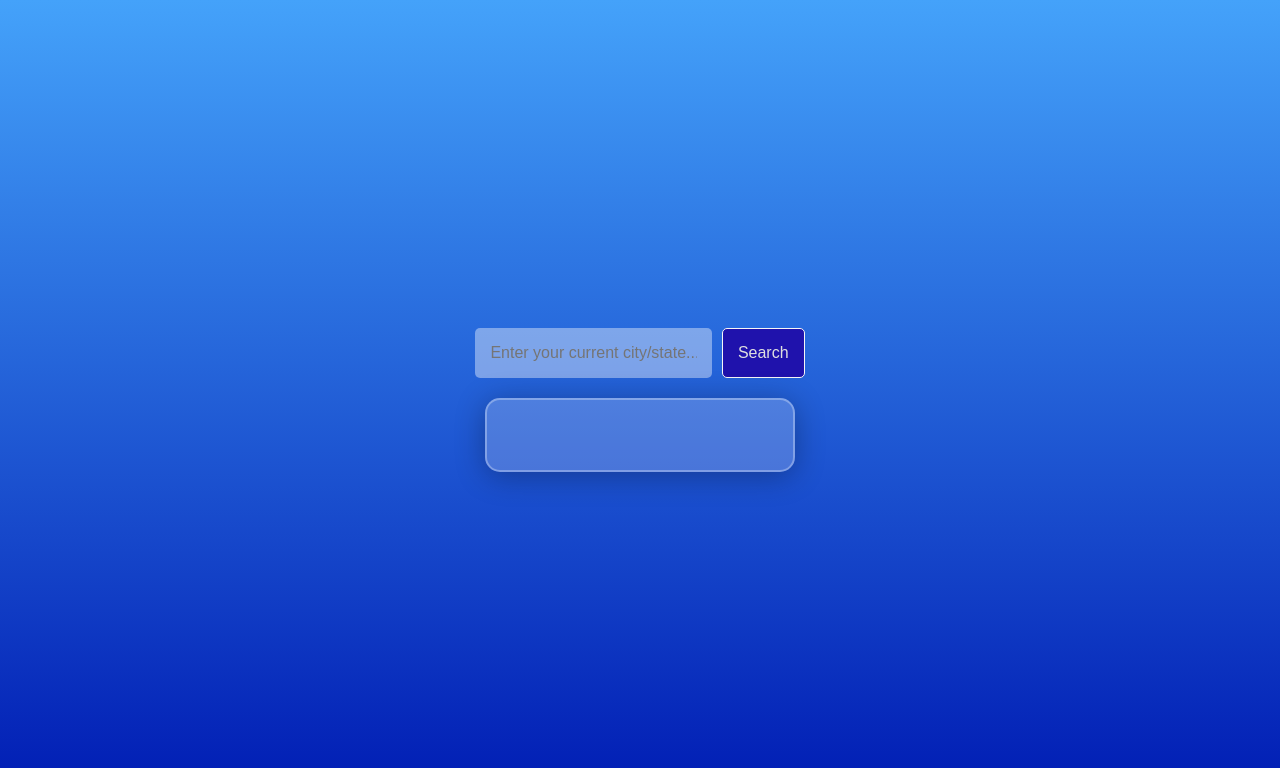
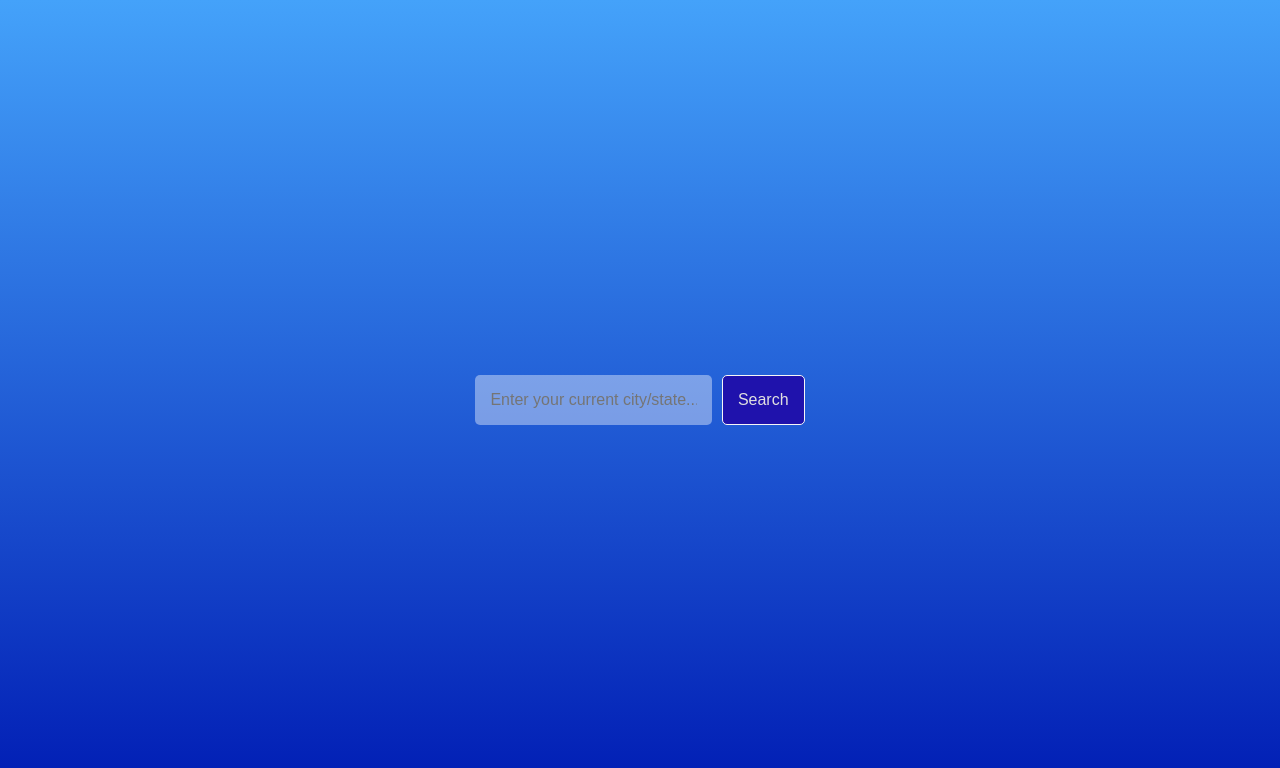
Before and after one commit to frankiefab100/Glassmorphic-Weather-Forecast-App, a plain HTML site: page index.html in a window 1280 px wide. Drawn offline with Linux system fonts and the light colour scheme; a web font is replaced by a local one.

Commit message:
Update index.html

```diff
--- a/index.html
+++ b/index.html
@@ -26,7 +26,7 @@
           <input class="search-button" type="submit" value="Search" />
         </div>
       </header>
-      <main class="weather-result"></main>
+      <!-- Weather App Displays Here -->
     </div>
 
     <script src="./script.js"></script>
```
